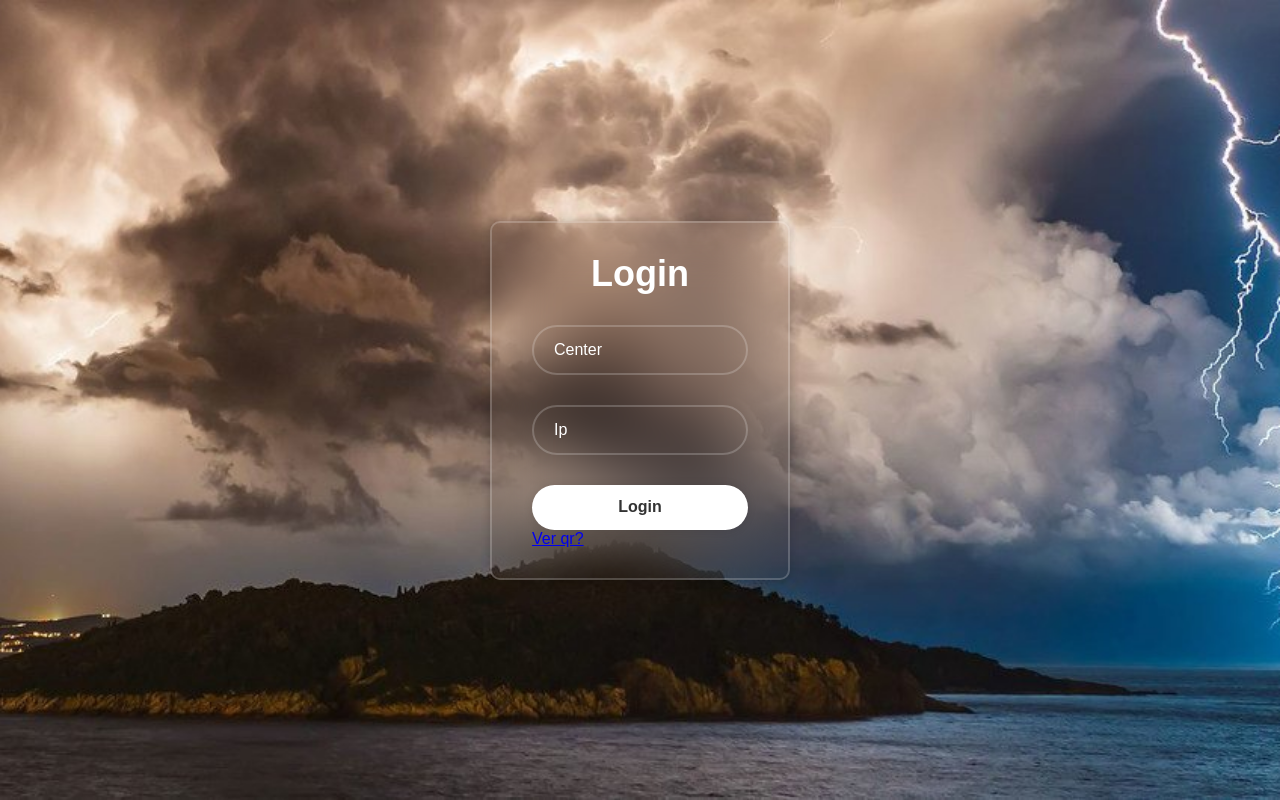
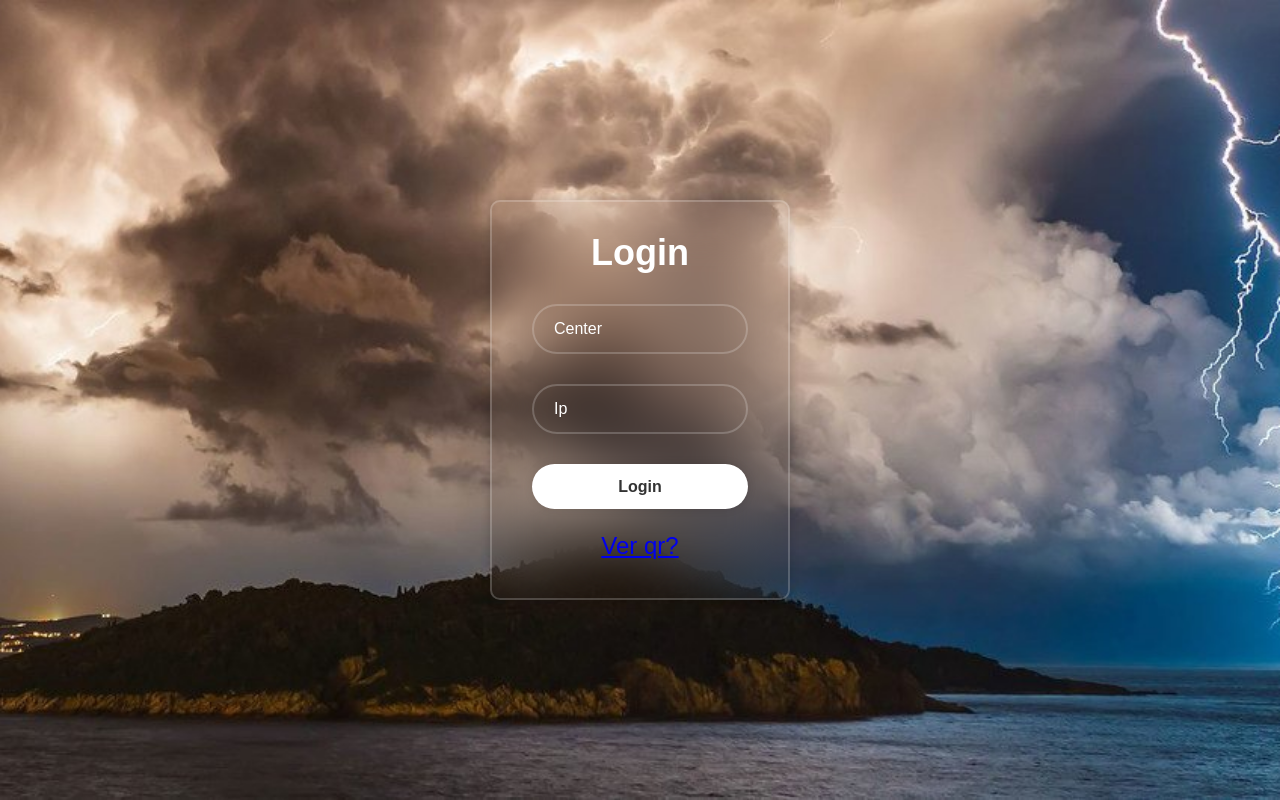
Before and after one commit to Marcos19842024/frontend, a React (Create React App) app: page / in a window 1280 px wide. Built offline with nearby package versions, Linux system fonts and the light colour scheme; what handsontable would draw is missing.

Commit message:
lastversion

```diff
--- a/src/pages/App.js
+++ b/src/pages/App.js
@@ -65,7 +65,7 @@ function App() {
                 />
               </div>
               <button type='submit'>Login</button>
-              <a href={`${url}qr.png`}>Ver qr?</a>
+              <p><a href={`${url}qr.png`}>Ver qr?</a></p>
             </form>
             <div className="loader">
               {loading0 && <Loader />}
--- a/src/styles/App.css
+++ b/src/styles/App.css
@@ -150,6 +150,13 @@ h4 {
     margin-top: 5px;
 }
 
+p {
+    font-size: 1.5rem;
+    margin-top: 25px;
+    padding-top: 15px;
+    text-align: center;
+}
+
 /*----------
 Media
 ------------*/
```
Also changed, not shown: 12 other files (tests, documents, lock files or other folders).
